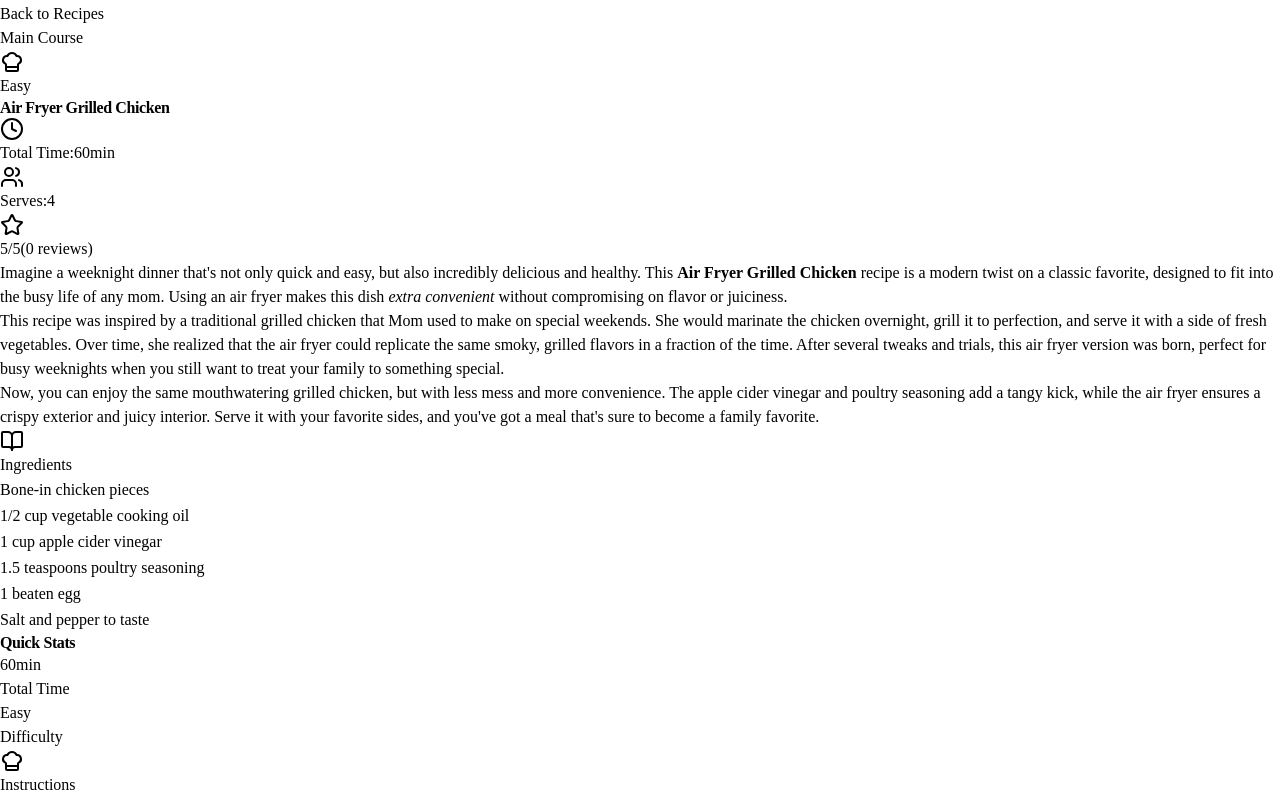
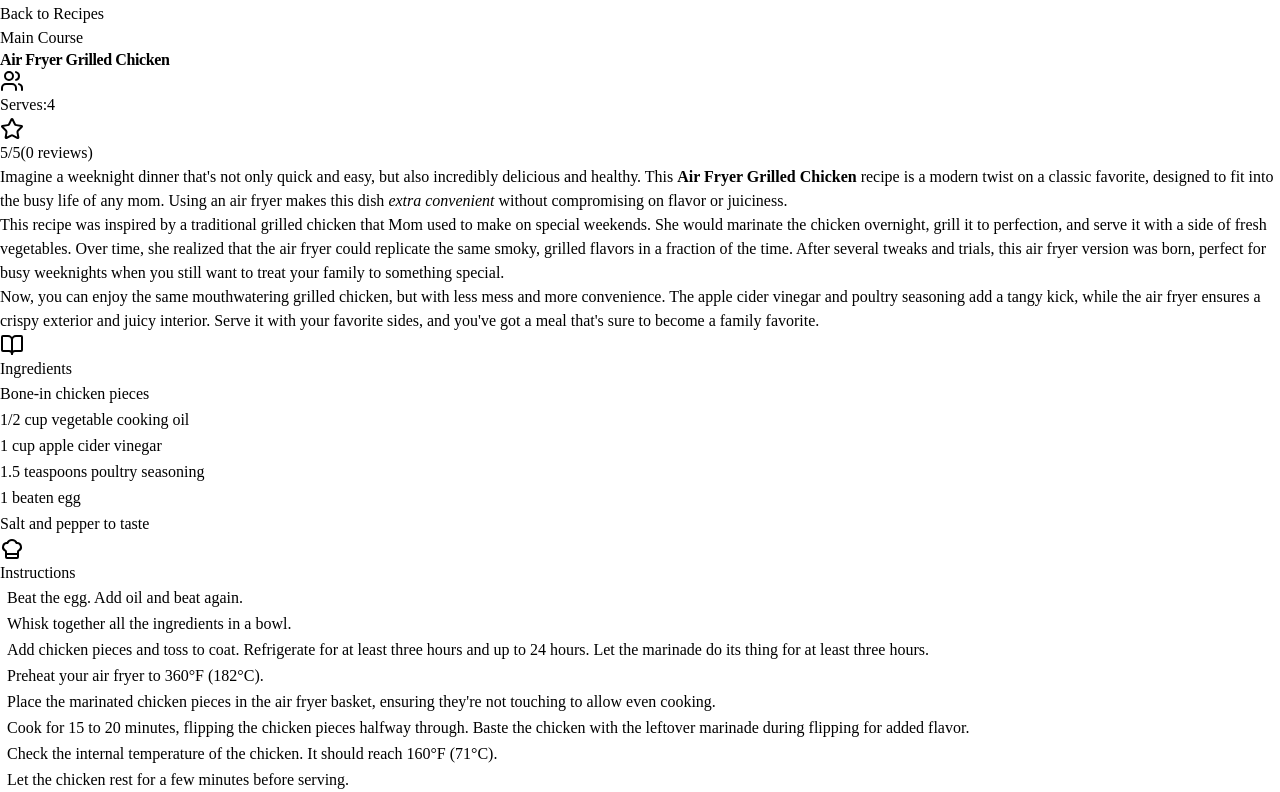
Before and after one commit to markhazleton/MechanicsOfMotherhood, a React (Vite) app in the folder client/: page /recipe/air-fryer-grilled-chicken in a window 1280 px wide. Shown: the part 1729-2521 px from the top of the page. Built offline with nearby package versions, Linux system fonts and the light colour scheme.

Commit message:
feat: Remove synthetic fields from recipe data and adjust UI components for API alignment

```diff
--- a/client/src/components/featured-recipes.tsx
+++ b/client/src/components/featured-recipes.tsx
@@ -1,5 +1,5 @@
 import { useQuery } from "@tanstack/react-query";
-import { Clock, Users, TrendingUp, Star, ArrowRight, Settings } from "lucide-react";
+import { Users, TrendingUp, Star, ArrowRight, Settings } from "lucide-react";
 import { Button } from "@/components/ui/button";
 import { Card, CardContent } from "@/components/ui/card";
 import { Badge } from "@/components/ui/badge";
@@ -29,14 +29,8 @@ export default function FeaturedRecipes() {
   const categories = categoriesData || [];
   const recipes = featuredContent || [];
 
-  const getDifficultyIcon = (difficulty: string) => {
-    switch (difficulty) {
-      case "easy": return <TrendingUp size={14} />;
-      case "medium": return <TrendingUp size={14} />;
-      case "hard": return <TrendingUp size={14} />;
-      default: return <TrendingUp size={14} />;
-    }
-  };
+  // Difficulty removed – not supplied by API. Retained helper placeholder if reinstated later.
+  const getDifficultyIcon = () => <TrendingUp size={14} className="opacity-0" />; // visually nothing
 
   const getCategoryColor = (categoryName: string) => {
     return "#38B2AC"; // Default teal color since API doesn't have color field
@@ -78,7 +72,6 @@ export default function FeaturedRecipes() {
               data-testid={`category-button-${category.name.toLowerCase().replace(/\s+/g, '-')}`}
               onClick={() => navigate(`/recipes/category/${getCategorySlug(category.name)}`)}
             >
-              <Clock size={16} className="mr-2" />
               {category.name}
             </Button>
           ))}
@@ -94,17 +87,10 @@ export default function FeaturedRecipes() {
                 className="w-full h-48 object-cover"
               />
               <CardContent className="p-6">
-                <div className="flex items-center justify-between mb-3">
-                  <Badge
-                    className="text-white px-3 py-1 rounded-full text-sm font-medium"
-                    style={{ backgroundColor: getCategoryColor(recipe.recipeCategory?.name || "General") }}
-                  >
-                    <Clock size={14} className="mr-1" />
-                    60 MIN
-                  </Badge>
-                  <div className="flex items-center text-energetic-orange">
+                <div className="flex items-center justify-end mb-3">
+                  <div className="flex items-center text-energetic-orange" aria-label="Recipe rating">
                     <Star size={14} fill="currentColor" />
-                    <span className="ml-1 text-sm font-semibold">{recipe.averageRating || 5}</span>
+                    <span className="ml-1 text-sm font-semibold">{recipe.averageRating ?? '–'}</span>
                   </div>
                 </div>
                 <h3 className="font-bold text-xl mb-2 text-industrial-blue" data-testid={`recipe-title-${recipe.id}`}>
@@ -118,14 +104,10 @@ export default function FeaturedRecipes() {
                   />
                 </div>
                 <div className="flex items-center justify-between">
-                  <div className="flex items-center space-x-4 text-sm text-tool-gray">
+                  <div className="flex items-center text-sm text-tool-gray">
                     <span className="flex items-center">
                       <Users size={14} className="mr-1" />
-                      {recipe.servings || 4} servings
-                    </span>
-                    <span className="flex items-center">
-                      {getDifficultyIcon("easy")}
-                      <span className="ml-1 capitalize">easy</span>
+                      {recipe.servings ?? '–'}{recipe.servings ? ' servings' : ''}
                     </span>
                   </div>
                   <Link href={getRecipeUrl(recipe)}>
--- a/client/src/components/seo/StructuredData.tsx
+++ b/client/src/components/seo/StructuredData.tsx
@@ -63,11 +63,9 @@ export function generateRecipeStructuredData({ recipe, url, imageUrl }: RecipeSt
       }
     },
     "url": url,
-    "recipeCategory": recipe.recipeCategory?.name || "Main Course",
-    "recipeCuisine": "American", // Default cuisine, could be made dynamic
-    "recipeYield": recipe.servings?.toString() || "4",
-    "cookTime": "PT1H", // Default 1 hour, could be made dynamic
-    "totalTime": "PT1H", // Default 1 hour, could be made dynamic
+  "recipeCategory": recipe.recipeCategory?.name || undefined,
+  // Removed recipeCuisine, cookTime, totalTime: no API support – avoid synthetic values
+  "recipeYield": recipe.servings?.toString() || undefined,
     "keywords": keywords,
     "recipeIngredient": ingredients,
     "recipeInstructions": instructions,
--- a/client/src/hooks/useAnalytics.ts
+++ b/client/src/hooks/useAnalytics.ts
@@ -54,8 +54,7 @@ export function useAnalytics() {
         id: recipe.id,
         name: recipe.name,
         category: recipe.recipeCategory?.name,
-        difficulty: "easy", // Default since not in API
-        prepTime: 30, // Default prep time since not in API
+        // difficulty & prepTime removed: not in API
         servings: recipe.servings || 0,
         rating: recipe.averageRating || 0,
         description: recipe.description,
@@ -134,8 +133,7 @@ export function useAnalytics() {
           id: recipe.id,
           name: recipe.name,
           category: recipe.recipeCategory?.name,
-          difficulty: "easy",
-          prepTime: 30, // Default since not in API
+          // Removed synthetic difficulty & prepTime
           servings: recipe.servings || 0,
           rating: recipe.averageRating || 0,
         },
--- a/client/src/lib/analytics.ts
+++ b/client/src/lib/analytics.ts
@@ -147,8 +147,12 @@ export function trackRecipeInteraction(
     recipe_id: recipeData.id.toString(),
     recipe_name: recipeData.name,
     recipe_category: recipeData.category || "unknown",
-    recipe_difficulty: recipeData.difficulty || "unknown",
-    recipe_prep_time: recipeData.prepTime || 0,
+    ...(recipeData.difficulty
+      ? { recipe_difficulty: recipeData.difficulty }
+      : {}),
+    ...(typeof recipeData.prepTime === "number"
+      ? { recipe_prep_time: recipeData.prepTime }
+      : {}),
     recipe_servings: recipeData.servings || 0,
     recipe_rating: recipeData.rating || 0,
     ...additionalData,
@@ -181,7 +185,9 @@ export function trackRecipeView(recipeData: {
         item_id: recipeData.id.toString(),
         item_name: recipeData.name,
         item_category: recipeData.category || "Recipe",
-        item_category2: recipeData.difficulty || "Unknown",
+        ...(recipeData.difficulty
+          ? { item_category2: recipeData.difficulty }
+          : {}),
         price: 1.0,
         quantity: 1,
       },
--- a/client/src/pages/category-recipes.tsx
+++ b/client/src/pages/category-recipes.tsx
@@ -1,7 +1,7 @@
 import { useState, useEffect } from "react";
 import { useQuery } from "@tanstack/react-query";
 import { useRoute, Link } from "wouter";
-import { Search, ArrowLeft, Clock, Users, Star, ArrowRight } from "lucide-react";
+import { Search, ArrowLeft, Users, Star, ArrowRight } from "lucide-react";
 import Navigation from "@/components/navigation";
 import Footer from "@/components/footer";
 import LoadingSpinner from "@/components/loading-spinner";
@@ -196,14 +196,10 @@ export default function CategoryRecipes() {
                       className="w-full h-40 object-cover"
                     />
                     <CardContent className="p-4">
-                      <div className="flex items-center justify-between mb-2">
-                        <Badge className="bg-workshop-teal text-white text-xs">
-                          <Clock size={12} className="mr-1" />
-                          45min {/* Default total time since API doesn't provide prepTime/cookTime */}
-                        </Badge>
-                        <div className="flex items-center text-energetic-orange">
+                      <div className="flex items-center justify-end mb-2">
+                        <div className="flex items-center text-energetic-orange" aria-label="Recipe rating">
                           <Star size={12} fill="currentColor" />
-                          <span className="ml-1 text-xs">{recipe.averageRating || 5}</span>
+                          <span className="ml-1 text-xs">{recipe.averageRating ?? '–'}</span>
                         </div>
                       </div>
                       <h3 className="font-bold text-lg mb-2 text-industrial-blue line-clamp-2">
--- a/client/src/pages/recipe-detail.tsx
+++ b/client/src/pages/recipe-detail.tsx
@@ -1,6 +1,6 @@
 import { useParams, useLocation } from "wouter";
 import { useQuery } from "@tanstack/react-query";
-import { Clock, Users, Star, ChefHat, ArrowLeft, BookOpen } from "lucide-react";
+import { Users, Star, ChefHat, ArrowLeft, BookOpen } from "lucide-react";
 import Navigation from "@/components/navigation";
 import Footer from "@/components/footer";
 import LoadingSpinner from "@/components/loading-spinner";
@@ -97,12 +97,7 @@ export default function RecipeDetail() {
     );
   }
 
-  const totalTime = 60; // Default total time since API doesn't have prepTime/cookTime
-  const difficultyColors: Record<string, string> = {
-    easy: "bg-green-100 text-green-800",
-    medium: "bg-yellow-100 text-yellow-800",
-    hard: "bg-red-100 text-red-800"
-  };
+  // Removed synthetic time & difficulty (no API fields). Could be reintroduced when backend supports them.
 
   // Parse ingredients and instructions from API strings and format as HTML
   const ingredientsHtml = recipe?.ingredients ? formatIngredientsAsHtml(recipe.ingredients) : '';
@@ -174,10 +169,7 @@ export default function RecipeDetail() {
                 <Badge className="bg-workshop-teal text-white">
                   {recipe?.recipeCategory?.name || "Recipe"}
                 </Badge>
-                <Badge className={`${difficultyColors["easy"]}`}>
-                  <ChefHat className="w-3 h-3 mr-1" />
-                  Easy
-                </Badge>
+                {/* Difficulty removed: no source field in API */}
               </div>
 
               <h1 className="font-mechanical text-4xl md:text-5xl font-bold mb-6">
@@ -185,11 +177,6 @@ export default function RecipeDetail() {
               </h1>
 
               <div className="flex flex-wrap items-center gap-6 text-white/90">
-                <div className="flex items-center">
-                  <Clock className="w-5 h-5 mr-2" />
-                  <span className="font-semibold">Total Time:</span>
-                  <span className="ml-1">{totalTime}min</span>
-                </div>
                 <div className="flex items-center">
                   <Users className="w-5 h-5 mr-2" />
                   <span className="font-semibold">Serves:</span>
@@ -300,20 +287,7 @@ export default function RecipeDetail() {
                     </div>
                   )}
 
-                  {/* Quick Stats Card */}
-                  <div className="mt-6 pt-6 border-t border-medium-gray">
-                    <h4 className="font-semibold text-industrial-blue mb-3">Quick Stats</h4>
-                    <div className="grid grid-cols-2 gap-3 text-sm">
-                      <div className="text-center p-3 bg-light-gray rounded-lg">
-                        <div className="font-bold text-workshop-teal">{totalTime}min</div>
-                        <div className="text-tool-gray">Total Time</div>
-                      </div>
-                      <div className="text-center p-3 bg-light-gray rounded-lg">
-                        <div className="font-bold text-energetic-orange">Easy</div>
-                        <div className="text-tool-gray">Difficulty</div>
-                      </div>
-                    </div>
-                  </div>
+                  {/* Quick Stats removed: time & difficulty not provided by API */}
                 </CardContent>
               </Card>
             </div>
```
Also changed, not shown: client/src/pages/recipes.tsx (+3 -8 lines).
